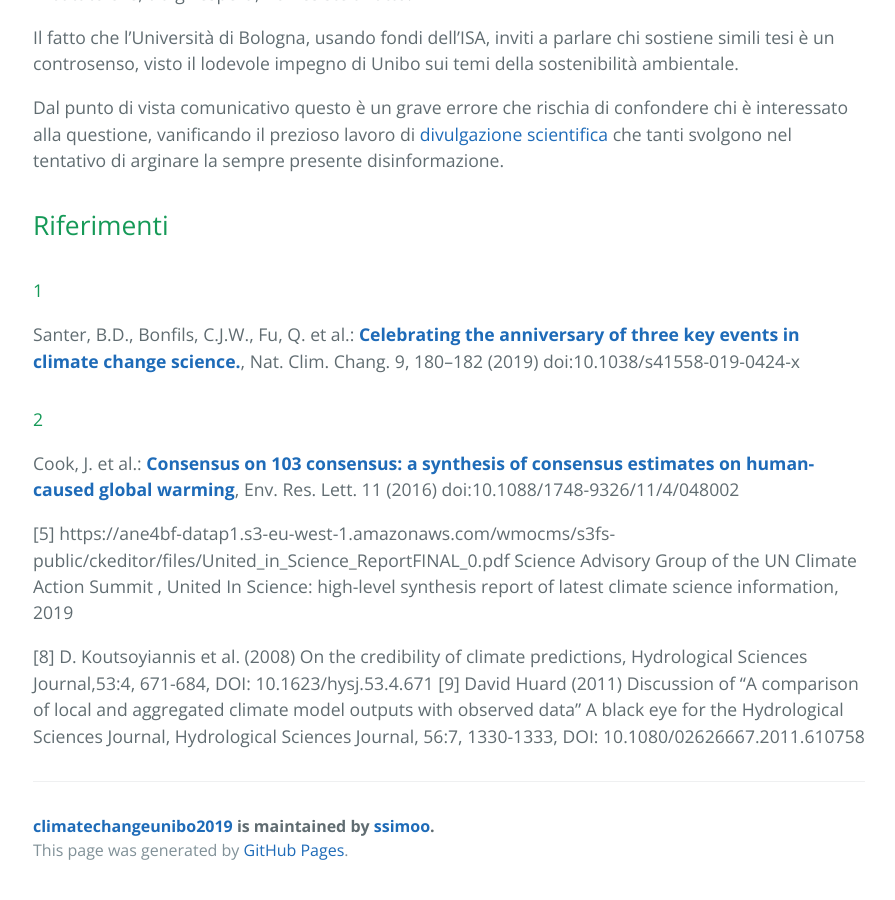
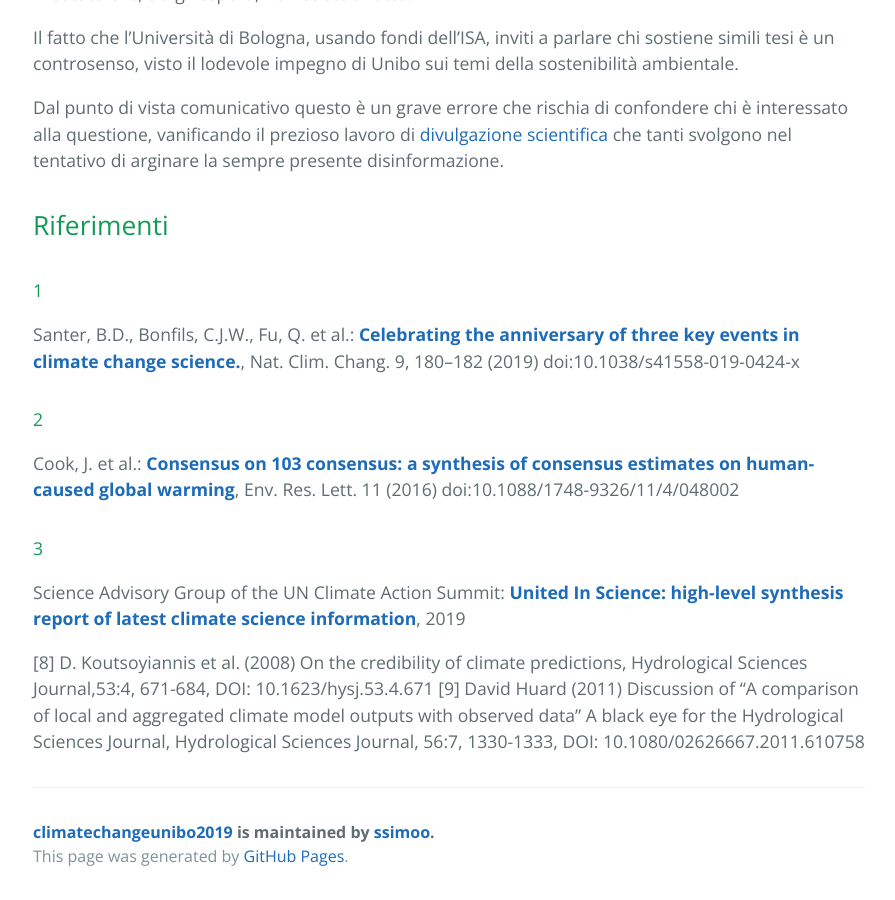
Before and after one commit to ssimoo/climatechangeunibo2019, a Jekyll site: the page built from index.md, in a window 1280 px wide and 900 px high, scrolled down 2453 px. Shown: the whole window, without its empty margins (191-1086 px from the left). Built offline with Jekyll 4.4.1, drawn with Linux system fonts in a browser that asks for light colours; our own code applies the rules of GitHub Pages for plain Markdown files; some of the changed text lies outside the part shown.

Commit message:
Update cite 5 to 3

```diff
--- a/index.md
+++ b/index.md
@@ -16,7 +16,7 @@ Tali tesi sono in netto contrasto con le evidenze sperimentali raccolte negli ul
 dalla comunità scientifica](https://www.reuters.com/article/us-climatechange-temperatures/evidence-for-man-made-global-warming-hits-gold-standard-scientists-idUSKCN1QE1ZU) e [dall'Intergovernmental Panel on Climate Change](https://www.ipcc.ch/reports/) in merito [[1](#1), [2](#2)].
 
 
-Il recente report congiunto delle principali organizzazioni internazionali dedicate allo studio dei cambiamenti climatici afferma [(5)[#5]]
+Il recente report congiunto delle principali organizzazioni internazionali dedicate allo studio dei cambiamenti climatici afferma [(3)[#3]]
 
 > consolidated evidence reinforces human influence as the dominant cause of changes to the Earth system.
 
@@ -101,9 +101,10 @@ Cook, J. et al.:
 consensus: a synthesis of consensus estimates on human-caused global warming**](https://doi.org/10.1088/1748-9326/11/4/048002),
 Env. Res. Lett. 11 (2016) doi:10.1088/1748-9326/11/4/048002
 
-[5] https://ane4bf-datap1.s3-eu-west-1.amazonaws.com/wmocms/s3fs-
-public/ckeditor/files/United_in_Science_ReportFINAL_0.pdf Science Advisory Group of the UN Climate
-Action Summit , United In Science: high-level synthesis report of latest climate science information, 2019
+#### 3
+Science Advisory Group of the UN Climate Action Summit:
+[**United In Science: high-level synthesis report of latest climate science information**](https://ane4bf-datap1.s3-eu-west-1.amazonaws.com/wmocms/s3fs-public/ckeditor/files/United_in_Science_ReportFINAL_0.pdf),
+2019
 
 [8] D. Koutsoyiannis et al. (2008) On the credibility of climate predictions, Hydrological Sciences
 Journal,53:4, 671-684, DOI: 10.1623/hysj.53.4.671
```
